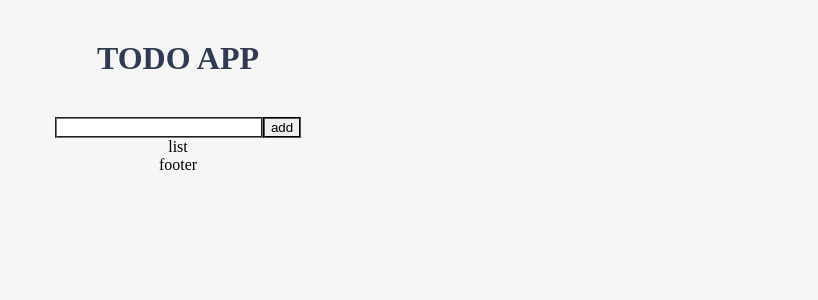
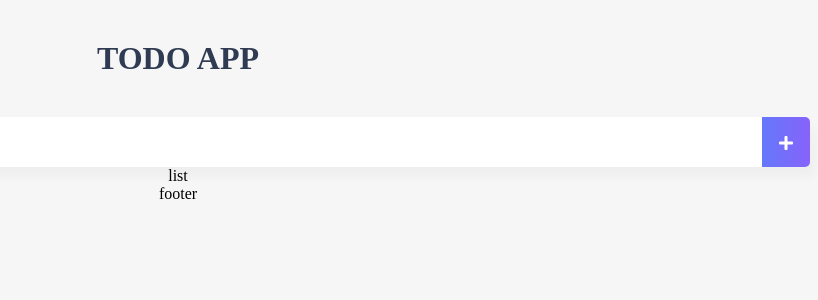
Before and after one commit to LEEYOSEPH/Vue-Study, a Vue app in the folder vue-todo/: page / in a window 1280 px wide. Shown: the top 300 px of the page, without its empty margins (462-1280 px from the left). Built offline with nearby package versions, Linux system fonts and the light colour scheme.

Commit message:
feat: TodoInput.vue 스타일 적용
TodoInput.vue파일 스타일 적용했습니다.
폰트어썸을 사용해서 버튼 태그를 버튼 이미지로 변경 했습니다.
인풋태그에 keyup.enter를 추가 했습니다.

```diff
--- a/vue-todo/src/components/TodoInput.vue
+++ b/vue-todo/src/components/TodoInput.vue
@@ -1,7 +1,9 @@
 <template>
-  <div>
-      <input type="text" v-model="newTodoItem">
-      <button v-on:click="addTodo">add</button>
+  <div class="inputBox shadow">
+      <input type="text" v-model="newTodoItem" v-on:keyup.enter="addTodo">
+      <span class="addContainer" v-on:click="addTodo">
+        <i class="fas fa-plus addBtn"></i>
+      </span>
   </div>
 </template>
 
@@ -24,6 +26,34 @@
 }
 </script>
 
-<style>
+<style scope>
+  input:focus{
+    outline: none;
+  }
+
+  .inputBox {
+    background: white;
+    height: 50px;
+    line-height: 50px;
+    border-radius: 5px;
+  }
+
+  .inputBox input {
+    border-style: none;
+    font-size: 0.9rem;
+  }
+
+  .addContainer{
+    float: right;
+    background: linear-gradient(to right, #6478fB, #8763fb);
+    display: block;
+    width: 3rem;
+    border-radius: 0 5px 5px 0;
+  }
+
+  .addBtn {
+    color: white;
+    vertical-align: middle;
+  }
 
 </style>
```
